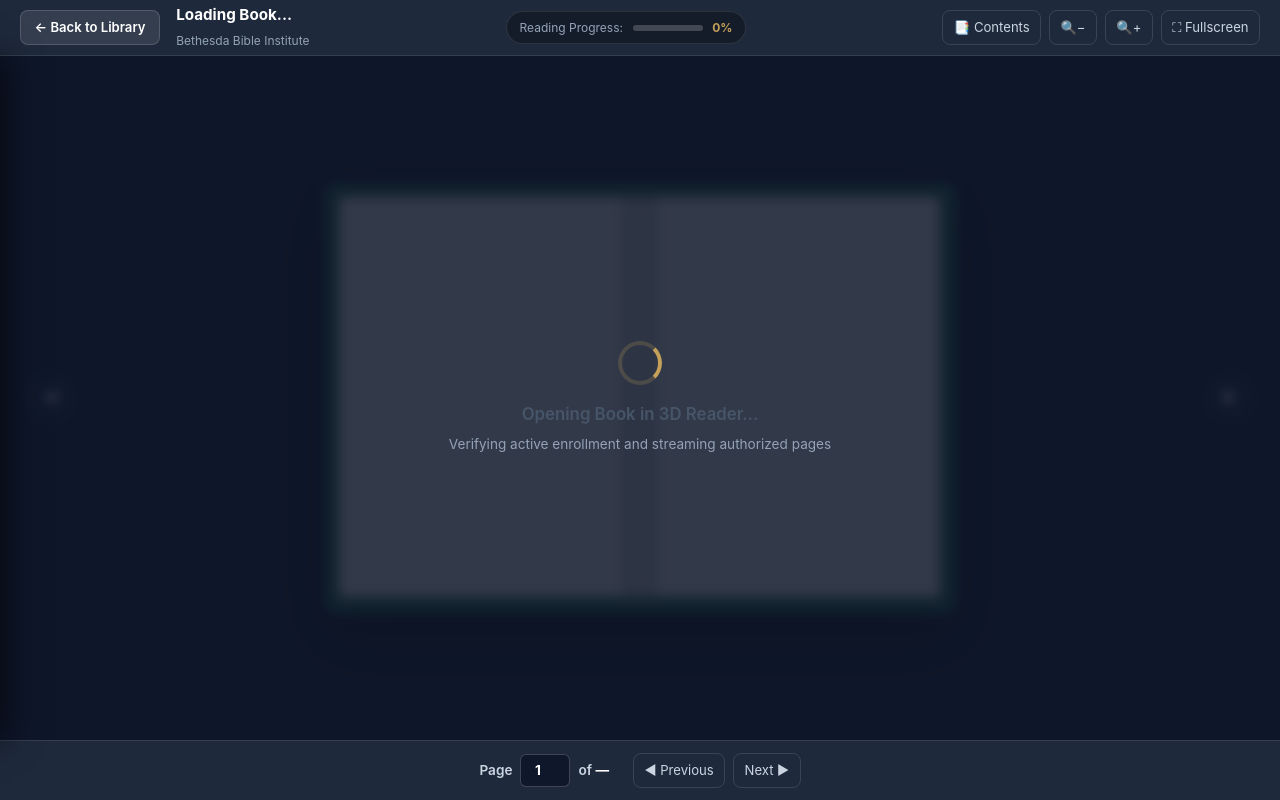
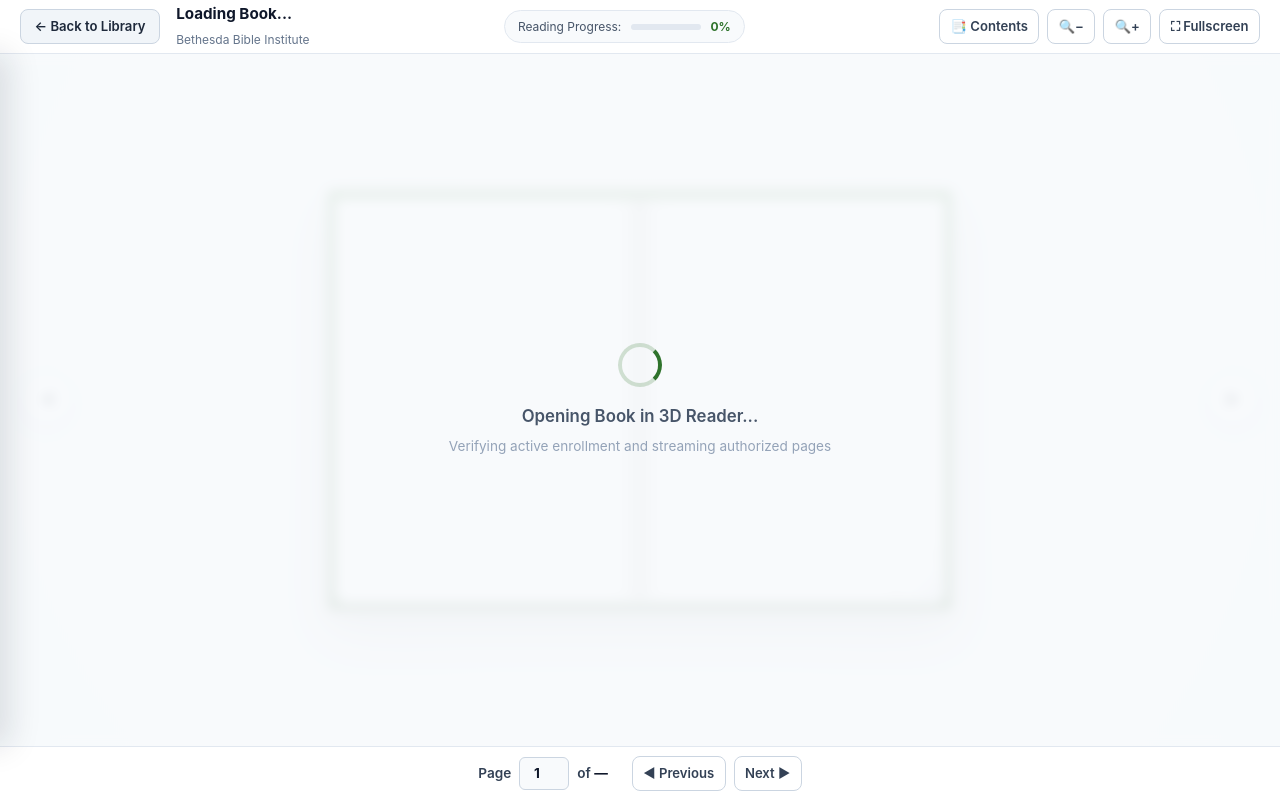
Before and after one commit to shafiulla2002/Berea-Bible-Institute, a plain HTML site: page book-reader.html in a window 1280 px wide. Drawn offline with Linux system fonts and the light colour scheme; a script that the page names is missing; a web font is replaced by a local one.

Commit message:
style(book-reader): match classic green hardcover book UI with studio backdrop and corner-peel

```diff
--- a/book-reader.html
+++ b/book-reader.html
@@ -11,10 +11,11 @@
   <script src="https://cdnjs.cloudflare.com/ajax/libs/pdf.js/3.11.174/pdf.min.js"></script>
   <style>
     :root {
-      --reader-bg: #0f172a;
-      --book-cover-color: #276749; /* Deep academic green matching user reference */
-      --book-page-bg: #fdfbf7;   /* Warm antique paper */
-      --book-shadow: rgba(0, 0, 0, 0.45);
+      --reader-bg: #f8fafc;
+      --book-cover-color: #2f732c; /* Classic forest green hardcover matching reference */
+      --book-cover-edge: #21541f;
+      --book-page-bg: #ffffff;
+      --book-shadow: rgba(15, 23, 42, 0.22);
     }
     body, html {
       margin: 0;
@@ -22,7 +23,7 @@
       width: 100%;
       height: 100%;
       overflow: hidden;
-      background: var(--reader-bg);
+      background: radial-gradient(circle at 50% 45%, #ffffff 0%, #f1f5f9 100%);
       font-family: -apple-system, BlinkMacSystemFont, "Segoe UI", Roboto, sans-serif;
     }
     #readerApp {
@@ -34,14 +35,14 @@
 
     /* Top Reader Header */
     .reader-header {
-      height: 56px;
-      background: #1e293b;
-      border-bottom: 1px solid rgba(255, 255, 255, 0.1);
+      height: 54px;
+      background: #ffffff;
+      border-bottom: 1px solid #e2e8f0;
       display: flex;
       align-items: center;
       justify-content: space-between;
       padding: 0 1.25rem;
-      color: #FFFFFF;
+      color: #1e293b;
       z-index: 40;
       flex-shrink: 0;
     }
@@ -52,9 +53,9 @@
       min-width: 0;
     }
     .btn-reader-back {
-      background: rgba(255, 255, 255, 0.1);
-      color: #FFFFFF;
-      border: 1px solid rgba(255, 255, 255, 0.15);
+      background: #f1f5f9;
+      color: #1e293b;
+      border: 1px solid #cbd5e1;
       border-radius: 8px;
       padding: 0.4rem 0.85rem;
       font-size: 0.82rem;
@@ -66,7 +67,7 @@
       transition: background 0.2s;
     }
     .btn-reader-back:hover {
-      background: rgba(255, 255, 255, 0.2);
+      background: #e2e8f0;
     }
     .reader-book-info {
       overflow: hidden;
@@ -76,14 +77,14 @@
     .reader-book-title {
       font-size: 0.95rem;
       font-weight: 700;
-      color: #FFFFFF;
+      color: #0f172a;
       display: block;
       overflow: hidden;
       text-overflow: ellipsis;
     }
     .reader-book-author {
       font-size: 0.75rem;
-      color: #94a3b8;
+      color: #64748b;
     }
     .reader-header-center {
       display: flex;
@@ -94,28 +95,31 @@
       display: flex;
       align-items: center;
       gap: 0.6rem;
-      background: rgba(0, 0, 0, 0.3);
+      background: #f8fafc;
       padding: 0.35rem 0.8rem;
       border-radius: 20px;
-      border: 1px solid rgba(255, 255, 255, 0.1);
+      border: 1px solid #e2e8f0;
+    }
+    .reader-progress-wrap > span:first-child {
+      color: #475569 !important;
     }
     .reader-progress-bar {
       width: 70px;
       height: 6px;
-      background: rgba(255, 255, 255, 0.2);
+      background: #e2e8f0;
       border-radius: 3px;
       overflow: hidden;
     }
     .reader-progress-fill {
       height: 100%;
-      background: #c5a059;
+      background: #2f732c;
       width: 0%;
       transition: width 0.3s;
     }
     .reader-progress-text {
       font-size: 0.75rem;
       font-weight: 700;
-      color: #c5a059;
+      color: #2f732c;
     }
     .reader-header-right {
       display: flex;
@@ -123,12 +127,13 @@
       gap: 0.5rem;
     }
     .tool-btn {
-      background: transparent;
-      border: 1px solid rgba(255, 255, 255, 0.12);
-      color: #cbd5e1;
+      background: #ffffff;
+      border: 1px solid #cbd5e1;
+      color: #334155;
       border-radius: 8px;
       padding: 0.4rem 0.65rem;
       font-size: 0.82rem;
+      font-weight: 600;
       cursor: pointer;
       display: inline-flex;
       align-items: center;
@@ -136,8 +141,9 @@
       transition: all 0.2s;
     }
     .tool-btn:hover {
-      background: rgba(255, 255, 255, 0.12);
-      color: #FFFFFF;
+      background: #f1f5f9;
+      color: #0f172a;
+      border-color: #94a3b8;
     }
 
     /* Main Reader Viewport */
@@ -148,48 +154,62 @@
       justify-content: center;
       position: relative;
       overflow: auto;
-      padding: 1rem 0;
+      padding: 1.25rem 0;
       perspective: 2400px;
     }
 
-    /* 3D Physical Open Book Structure (matches user's green book image) */
+    /* 3D Physical Open Book Structure (Green Hardcover + Layered Page Stack) */
     .physical-book {
       position: relative;
-      background: var(--book-cover-color);
-      border-radius: 12px;
-      padding: 14px 16px 16px 14px;
-      box-shadow: 0 25px 60px rgba(0, 0, 0, 0.65), 0 10px 20px rgba(0, 0, 0, 0.4);
+      background: linear-gradient(180deg, #378334 0%, var(--book-cover-color) 15%, #286425 85%, #20521e 100%);
+      border: 1px solid var(--book-cover-edge);
+      border-radius: 4px;
+      padding: 8px 11px 10px 11px;
+      box-shadow:
+        0 26px 55px rgba(15, 23, 42, 0.24),
+        0 10px 22px rgba(15, 23, 42, 0.14),
+        inset 0 1px 0 rgba(255, 255, 255, 0.25);
       display: flex;
       max-width: 95vw;
-      max-height: calc(100vh - 140px);
+      max-height: calc(100vh - 135px);
       box-sizing: border-box;
       transition: transform 0.3s;
     }
     .book-pages-wrapper {
       display: flex;
       background: var(--book-page-bg);
-      border-radius: 6px;
+      border-radius: 1px;
       overflow: hidden;
       position: relative;
-      box-shadow: inset 0 0 10px rgba(0, 0, 0, 0.08);
+      /* Realistic stacked paper edge effect on left, right & bottom */
+      box-shadow:
+        -3px 0 0 #e5e7eb,
+        -5px 0 0 #d1d5db,
+        3px 0 0 #e5e7eb,
+        5px 0 0 #d1d5db,
+        0 3px 0 #e5e7eb,
+        0 5px 0 #d1d5db,
+        0 2px 10px rgba(0, 0, 0, 0.22);
     }
     .book-spine-crease {
       position: absolute;
       top: 0;
       bottom: 0;
       left: 50%;
-      width: 32px;
+      width: 44px;
       transform: translateX(-50%);
       background: linear-gradient(
         to right,
-        rgba(0, 0, 0, 0.18) 0%,
-        rgba(0, 0, 0, 0.08) 35%,
-        rgba(0, 0, 0, 0.02) 50%,
-        rgba(0, 0, 0, 0.08) 65%,
-        rgba(0, 0, 0, 0.18) 100%
+        rgba(0, 0, 0, 0) 0%,
+        rgba(0, 0, 0, 0.05) 28%,
+        rgba(0, 0, 0, 0.16) 46%,
+        rgba(0, 0, 0, 0.24) 50%,
+        rgba(0, 0, 0, 0.14) 54%,
+        rgba(0, 0, 0, 0.04) 72%,
+        rgba(0, 0, 0, 0) 100%
       );
       pointer-events: none;
-      z-index: 10;
+      z-index: 12;
     }
     .book-left-page, .book-right-page {
       display: flex;
@@ -200,69 +220,127 @@
       overflow: hidden;
       min-width: 280px;
       min-height: 400px;
+      cursor: pointer;
     }
     .book-left-page {
-      box-shadow: inset -15px 0 20px -10px rgba(0, 0, 0, 0.12);
-      border-right: 1px solid rgba(0, 0, 0, 0.06);
+      box-shadow: inset -18px 0 28px -14px rgba(0, 0, 0, 0.14);
     }
     .book-right-page {
-      box-shadow: inset 15px 0 20px -10px rgba(0, 0, 0, 0.12);
+      box-shadow: inset 18px 0 28px -14px rgba(0, 0, 0, 0.14);
     }
     .book-page-canvas {
       display: block;
       max-width: 100%;
       height: auto;
-      max-height: calc(100vh - 180px);
+      max-height: calc(100vh - 175px);
     }
 
-    /* Page Turn Turning Leaf (3D Curl Effect) */
+    /* Interactive Bottom-Right Corner Peel Hint (matches reference screenshot) */
+    .page-corner-peel {
+      position: absolute;
+      bottom: 0;
+      right: 0;
+      width: 42px;
+      height: 42px;
+      background: linear-gradient(
+        135deg,
+        transparent 48%,
+        rgba(0, 0, 0, 0.12) 49%,
+        #f8fafc 52%,
+        #e2e8f0 78%,
+        #cbd5e1 100%
+      );
+      box-shadow: -3px -3px 10px rgba(0, 0, 0, 0.16);
+      border-top-left-radius: 6px;
+      pointer-events: auto;
+      cursor: pointer;
+      z-index: 15;
+      transition: width 0.28s cubic-bezier(0.22, 1, 0.36, 1), height 0.28s cubic-bezier(0.22, 1, 0.36, 1), box-shadow 0.28s ease;
+    }
+    .book-right-page:hover .page-corner-peel,
+    .page-corner-peel:hover {
+      width: 68px;
+      height: 68px;
+      box-shadow: -6px -6px 16px rgba(0, 0, 0, 0.24);
+    }
+    .page-corner-peel::after {
+      content: '';
+      position: absolute;
+      bottom: 0;
+      right: 0;
+      width: 100%;
+      height: 100%;
+      background: linear-gradient(135deg, transparent 50%, rgba(255, 255, 255, 0.55) 52%, transparent 72%);
+      pointer-events: none;
+    }
+    .page-corner-peel.hidden {
+      display: none;
+    }
+
+    /* Page Turn Turning Leaf (Realistic 3D Curl Effect) */
     .page-turn-overlay {
       position: absolute;
       top: 0;
       bottom: 0;
       right: 0;
       width: 50%;
-      background: linear-gradient(135deg, rgba(255,255,255,0.95) 0%, rgba(245,245,245,0.9) 100%);
-      box-shadow: -15px 15px 30px rgba(0, 0, 0, 0.35);
+      background: linear-gradient(
+        90deg,
+        rgba(226, 232, 240, 0.96) 0%,
+        #ffffff 12%,
+        #f8fafc 85%,
+        #e2e8f0 100%
+      );
+      box-shadow: -18px 8px 34px rgba(15, 23, 42, 0.28);
       transform-origin: left center;
-      transition: transform 0.6s cubic-bezier(0.25, 1, 0.5, 1), opacity 0.5s;
       pointer-events: none;
-      z-index: 20;
+      z-index: 25;
       display: none;
     }
     .page-turn-overlay.flipping-next {
       display: block;
-      animation: curlPageForward 0.6s ease-in-out forwards;
+      animation: curlPageForward 0.52s cubic-bezier(0.4, 0, 0.2, 1) forwards;
     }
     .page-turn-overlay.flipping-prev {
       display: block;
       left: 0;
       right: auto;
       transform-origin: right center;
-      animation: curlPageBackward 0.6s ease-in-out forwards;
+      background: linear-gradient(
+        -90deg,
+        rgba(226, 232, 240, 0.96) 0%,
+        #ffffff 12%,
+        #f8fafc 85%,
+        #e2e8f0 100%
+      );
+      box-shadow: 18px 8px 34px rgba(15, 23, 42, 0.28);
+      animation: curlPageBackward 0.52s cubic-bezier(0.4, 0, 0.2, 1) forwards;
     }
     @keyframes curlPageForward {
       0% {
         transform: rotateY(0deg) skewY(0deg);
-        box-shadow: 0 0 0 rgba(0,0,0,0);
+        opacity: 0.95;
       }
       50% {
-        transform: rotateY(-70deg) skewY(-3deg) scale(0.98);
-        box-shadow: -20px 20px 40px rgba(0,0,0,0.4);
+        transform: rotateY(-88deg) skewY(-4deg) scale(0.98);
+        box-shadow: -22px 18px 40px rgba(15, 23, 42, 0.35);
+        opacity: 1;
       }
       100% {
         transform: rotateY(-180deg) skewY(0deg);
-        box-shadow: 0 0 0 rgba(0,0,0,0);
+        box-shadow: 0 0 0 rgba(0, 0, 0, 0);
         opacity: 0;
       }
     }
     @keyframes curlPageBackward {
       0% {
         transform: rotateY(0deg) skewY(0deg);
+        opacity: 0.95;
       }
       50% {
-        transform: rotateY(70deg) skewY(3deg) scale(0.98);
-        box-shadow: 20px 20px 40px rgba(0,0,0,0.4);
+        transform: rotateY(88deg) skewY(4deg) scale(0.98);
+        box-shadow: 22px 18px 40px rgba(15, 23, 42, 0.35);
+        opacity: 1;
       }
       100% {
         transform: rotateY(180deg) skewY(0deg);
@@ -275,24 +353,25 @@
       position: absolute;
       top: 50%;
       transform: translateY(-50%);
-      width: 52px;
-      height: 52px;
+      width: 46px;
+      height: 46px;
       border-radius: 50%;
-      background: rgba(30, 41, 59, 0.85);
+      background: rgba(255, 255, 255, 0.92);
       backdrop-filter: blur(4px);
-      border: 1px solid rgba(255, 255, 255, 0.15);
-      color: #FFFFFF;
+      border: 1px solid #cbd5e1;
+      color: #1e293b;
       display: flex;
       align-items: center;
       justify-content: center;
       cursor: pointer;
       z-index: 30;
       transition: all 0.2s;
-      box-shadow: 0 4px 14px rgba(0,0,0,0.3);
+      box-shadow: 0 4px 14px rgba(15, 23, 42, 0.12);
     }
     .nav-arrow:hover {
-      background: #c5a059;
-      color: #1a050b;
+      background: #2f732c;
+      border-color: #2f732c;
+      color: #ffffff;
       transform: translateY(-50%) scale(1.08);
     }
     .nav-arrow.disabled {
@@ -305,15 +384,15 @@
 
     /* Bottom Control Bar */
     .reader-footer {
-      height: 60px;
-      background: #1e293b;
-      border-top: 1px solid rgba(255, 255, 255, 0.1);
+      height: 54px;
+      background: #ffffff;
+      border-top: 1px solid #e2e8f0;
       display: flex;
       align-items: center;
       justify-content: center;
       gap: 1.5rem;
       padding: 0 1.5rem;
-      color: #cbd5e1;
+      color: #334155;
       z-index: 40;
       flex-shrink: 0;
     }
@@ -324,27 +403,30 @@
       font-size: 0.85rem;
       font-weight: 600;
     }
+    .page-jump-control strong {
+      color: #0f172a !important;
+    }
     .page-input {
       width: 50px;
       padding: 0.3rem 0.4rem;
       text-align: center;
-      background: #0f172a;
-      border: 1px solid rgba(255, 255, 255, 0.2);
+      background: #f8fafc;
+      border: 1px solid #cbd5e1;
       border-radius: 6px;
-      color: #FFFFFF;
+      color: #0f172a;
       font-weight: 700;
     }
 
     /* Table of Contents / Outline Drawer */
     .reader-drawer {
       position: fixed;
-      top: 56px;
-      bottom: 60px;
+      top: 54px;
+      bottom: 54px;
       left: 0;
       width: 320px;
-      background: #1e293b;
-      border-right: 1px solid rgba(255, 255, 255, 0.1);
-      box-shadow: 10px 0 30px rgba(0,0,0,0.5);
+      background: #ffffff;
+      border-right: 1px solid #e2e8f0;
+      box-shadow: 10px 0 30px rgba(15, 23, 42, 0.12);
       z-index: 50;
       transform: translateX(-100%);
       transition: transform 0.3s ease;
@@ -356,11 +438,11 @@
     }
     .drawer-header {
       padding: 1rem 1.25rem;
-      border-bottom: 1px solid rgba(255, 255, 255, 0.1);
+      border-bottom: 1px solid #e2e8f0;
       display: flex;
       justify-content: space-between;
       align-items: center;
-      color: #FFFFFF;
+      color: #0f172a;
       font-weight: 700;
       font-size: 0.95rem;
     }
@@ -372,7 +454,7 @@
     .toc-item {
       display: block;
       padding: 0.6rem 0.85rem;
-      color: #cbd5e1;
+      color: #334155;
       text-decoration: none;
       border-radius: 6px;
       font-size: 0.85rem;
@@ -380,28 +462,28 @@
       cursor: pointer;
     }
     .toc-item:hover {
-      background: rgba(255, 255, 255, 0.08);
-      color: #c5a059;
+      background: #f1f5f9;
+      color: #2f732c;
     }
 
     /* Loading Overlay */
     .reader-loading {
       position: absolute;
       inset: 0;
-      background: rgba(15, 23, 42, 0.85);
+      background: rgba(248, 250, 252, 0.92);
       backdrop-filter: blur(6px);
       display: flex;
       flex-direction: column;
       align-items: center;
       justify-content: center;
-      color: #FFFFFF;
+      color: #0f172a;
       z-index: 60;
     }
     .loading-spinner {
       width: 44px;
       height: 44px;
-      border: 4px solid rgba(197, 160, 89, 0.2);
-      border-top-color: #c5a059;
+      border: 4px solid rgba(47, 115, 44, 0.2);
+      border-top-color: #2f732c;
       border-radius: 50%;
       animation: spin 0.8s linear infinite;
       margin-bottom: 1rem;
@@ -526,6 +608,7 @@
           <!-- Right Page -->
           <div class="book-right-page" id="rightPageBox">
             <canvas id="canvasRight" class="book-page-canvas"></canvas>
+            <div id="pageCornerPeel" class="page-corner-peel" title="Turn Page"></div>
           </div>
 
           <!-- 3D Page Turn Leaf Overlay -->
@@ -765,9 +848,13 @@
         document.getElementById('readerProgressFill').style.width = `${pct}%`;
         document.getElementById('readerProgressText').textContent = `${pct}%`;
 
-        // Update arrow states
+        // Update arrow states & corner peel hint
         document.getElementById('btnPrevPage').classList.toggle('disabled', currentPage <= 1);
         document.getElementById('btnNextPage').classList.toggle('disabled', currentPage >= totalPages);
+        const cornerPeel = document.getElementById('pageCornerPeel');
+        if (cornerPeel) {
+          cornerPeel.classList.toggle('hidden', currentPage >= totalPages);
+        }
 
         // Schedule auto-saving reading progress
         scheduleAutoSave(currentPage);
@@ -816,6 +903,8 @@
       document.getElementById('btnPrevPage').addEventListener('click', flipPrev);
       document.getElementById('btnFooterNext').addEventListener('click', flipNext);
       document.getElementById('btnFooterPrev').addEventListener('click', flipPrev);
+      document.getElementById('rightPageBox').addEventListener('click', flipNext);
+      document.getElementById('leftPageBox').addEventListener('click', flipPrev);
 
       // Keyboard arrow navigation
       window.addEventListener('keydown', (e) => {
```
